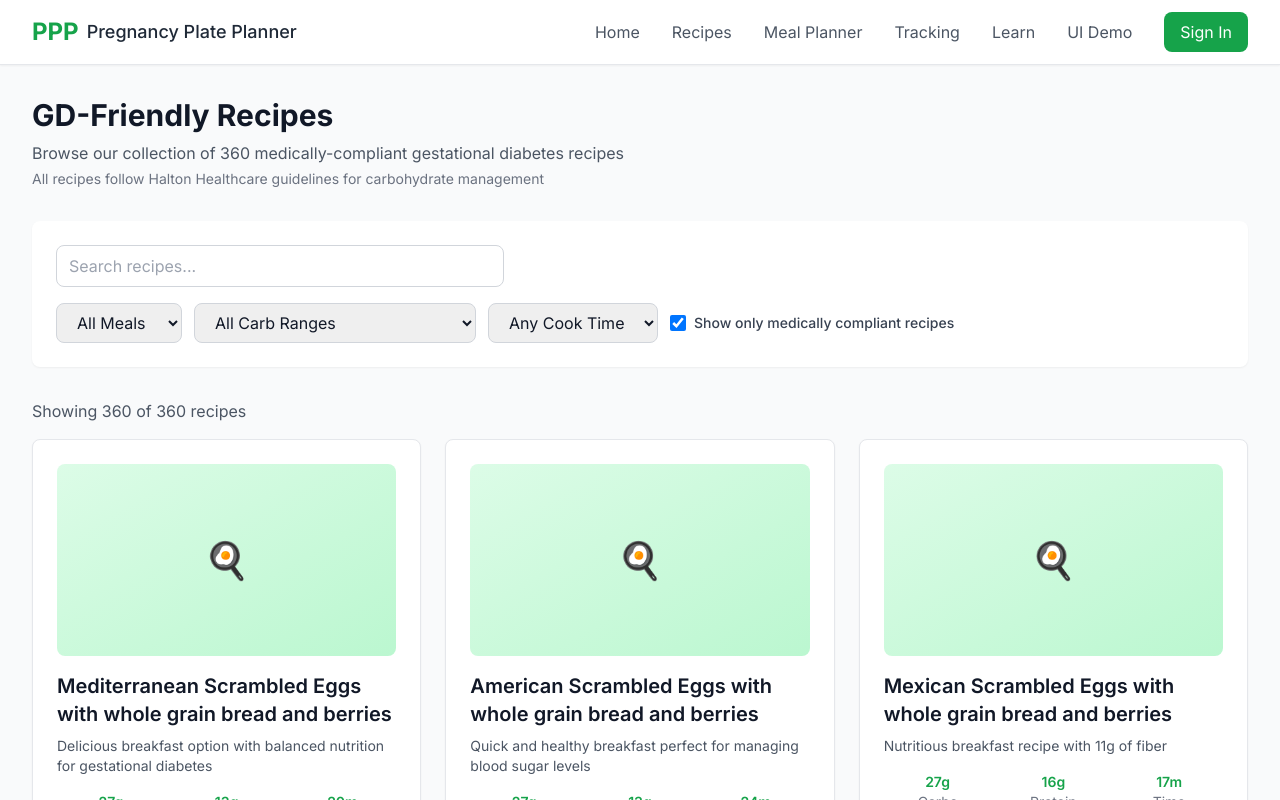
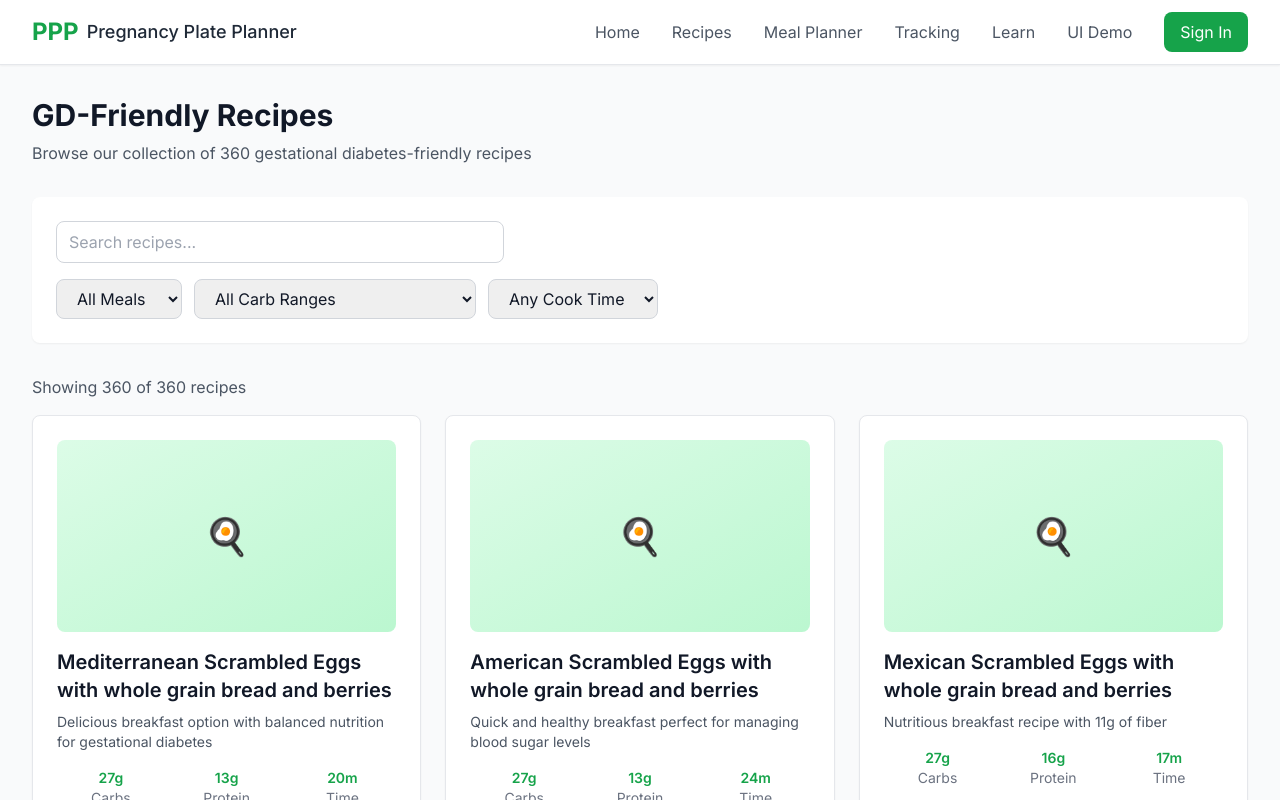
Before and after one commit to HustleHarder86/gdmealplanner, a Next.js app: page /recipes in a window 1280 px wide. Shown: the top 800 px of the page. Built offline with nearby package versions, Linux system fonts and the light colour scheme.

Commit message:
refactor: Remove medically compliant labels from UI
- Removed medically compliant badge from recipe detail page
- Removed show only compliant recipes checkbox
- Updated recipe description to be more general
- All recipes still meet medical guidelines behind the scenes

```diff
--- a/app/recipes/[id]/page.tsx
+++ b/app/recipes/[id]/page.tsx
@@ -48,9 +48,6 @@ export default function RecipeDetailPage({ params }: { params: { id: string } })
               <span className="text-sm">Serves {recipe.servings}</span>
             </div>
             <Badge variant="primary">{recipe.category}</Badge>
-            {isCompliant && (
-              <Badge variant="success">✓ Medically Compliant</Badge>
-            )}
           </div>
 
           {/* Tags */}
--- a/app/recipes/page.tsx
+++ b/app/recipes/page.tsx
@@ -9,12 +9,8 @@ export default function RecipesPage() {
   const [selectedCategory, setSelectedCategory] = useState('all')
   const [selectedTime, setSelectedTime] = useState('all')
   const [selectedCarbs, setSelectedCarbs] = useState('all')
-  const [onlyCompliant, setOnlyCompliant] = useState(true)
 
-  const allRecipes = useMemo(() =>
-    onlyCompliant ? recipeService.getCompliantRecipes() : recipeService.getAllRecipes(),
-    [onlyCompliant]
-  )
+  const allRecipes = useMemo(() => recipeService.getAllRecipes(), [])
 
   const filteredRecipes = useMemo(() => {
     let recipes = allRecipes
@@ -79,10 +75,7 @@ export default function RecipesPage() {
       <div className="mb-8">
         <h1 className="text-3xl font-bold mb-2">GD-Friendly Recipes</h1>
         <p className="text-neutral-600">
-          Browse our collection of {allRecipes.length} medically-compliant gestational diabetes recipes
-        </p>
-        <p className="text-sm text-neutral-500 mt-1">
-          All recipes follow Halton Healthcare guidelines for carbohydrate management
+          Browse our collection of {allRecipes.length} gestational diabetes-friendly recipes
         </p>
       </div>
 
@@ -133,18 +126,6 @@ export default function RecipesPage() {
             <option value="medium">15-30 min</option>
             <option value="long">30-60 min</option>
           </select>
-
-          <label className="flex items-center gap-2">
-            <input
-              type="checkbox"
-              checked={onlyCompliant}
-              onChange={(e) => setOnlyCompliant(e.target.checked)}
-              className="w-4 h-4 text-primary-600 focus:ring-primary-500 border-gray-300 rounded"
-            />
-            <span className="text-sm font-medium text-gray-700">
-              Show only medically compliant recipes
-            </span>
-          </label>
         </div>
       </div>
 
```
